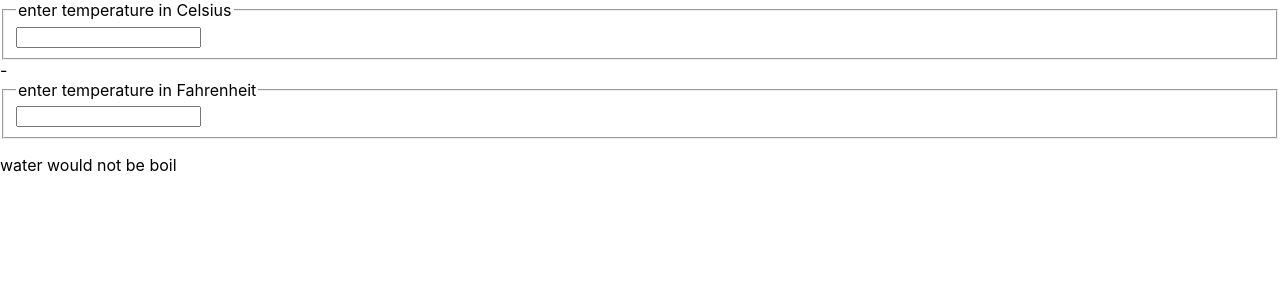
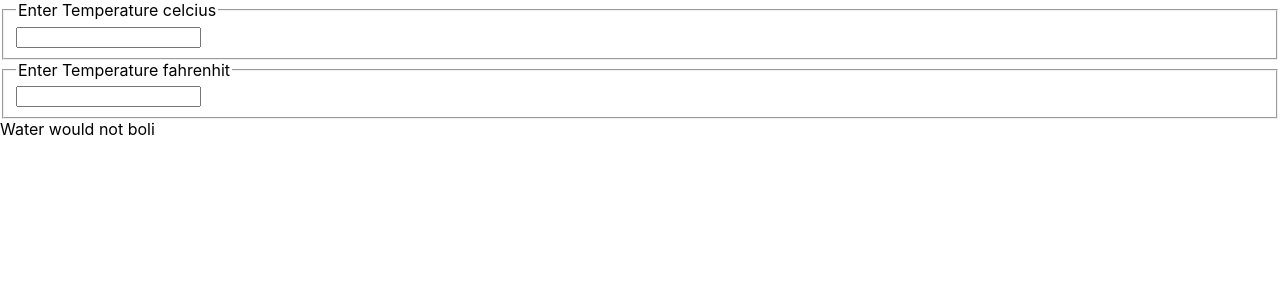
Before and after one commit to enamul58/React-JS-Fundamentals, a React (Create React App) app in the folder reactexercise/: page / in a window 1280 px wide. Shown: the top 300 px of the page. Built offline with nearby package versions, Linux system fonts and the light colour scheme.

Commit message:
temp calculator app

```diff
--- a/reactexercise/src/App.js
+++ b/reactexercise/src/App.js
@@ -12,6 +12,7 @@ import ClockTwo from "./components/Clock_2/ClockTwo";
 import ClockList from "./components/Clock_2/ClockList";
 import Form from "./components/Form/Form";
 import Calculator from "./components/TemperatureCalculator/Calculator";
+import TempCoveter from "./components/TemperatureCalculator_02/Calculator";
 
 function App() {
   // const ary = [1, 2, 3];
@@ -36,7 +37,8 @@ function App() {
       {/* <ClockTwo></ClockTwo> */}
       {/* <ClockList ary={ary}></ClockList> */}
       {/* <Form></Form> */}
-      <Calculator />
+      {/* <Calculator /> */}
+      <TempCoveter />
     </>
   );
 }
--- a/reactexercise/src/components/TemperatureCalculator_02/BoilingVerdict.js
+++ b/reactexercise/src/components/TemperatureCalculator_02/BoilingVerdict.js
@@ -0,0 +1,6 @@
+export default function BoilingVerdict({ celcius = 0 }) {
+  if (celcius >= 100) {
+    return "Water would be boli";
+  }
+  return "Water would not boli";
+}
--- a/reactexercise/src/components/TemperatureCalculator_02/Calculator.js
+++ b/reactexercise/src/components/TemperatureCalculator_02/Calculator.js
@@ -1 +1,41 @@
-import React from "react";
+import React, { Component } from "react";
+import { toFahrenhit, toCelcius, convert } from "./TemperatureConverter";
+import BoilingVerdict from "./BoilingVerdict";
+import TemperatureInput from "./TemperatureInput";
+
+export default class Calculator extends Component {
+  state = {
+    temperature: "",
+    scale: "c",
+  };
+
+  onTemperatureChange = (e, scale) => {
+    this.setState({
+      temperature: e.target.value,
+      scale,
+    });
+  };
+
+  render() {
+    const { temperature, scale } = this.state;
+    const celcius =
+      scale === "f" ? convert(temperature, toCelcius) : temperature;
+    const fahrenhit =
+      scale === "c" ? convert(temperature, toFahrenhit) : temperature;
+    return (
+      <>
+        <TemperatureInput
+          scale="c"
+          temperature={celcius}
+          onTemperatureChange={this.onTemperatureChange}
+        />
+        <TemperatureInput
+          scale="f"
+          temperature={fahrenhit}
+          onTemperatureChange={this.onTemperatureChange}
+        />
+        <BoilingVerdict celcius={parseFloat(temperature)} />
+      </>
+    );
+  }
+}
--- a/reactexercise/src/components/TemperatureCalculator_02/TemperatureConverter.js
+++ b/reactexercise/src/components/TemperatureCalculator_02/TemperatureConverter.js
@@ -0,0 +1,17 @@
+export function toCelcius(fahrenhit) {
+  return ((fahrenhit - 32) * 5) / 9;
+}
+
+export function toFahrenhit(celcius) {
+  return (celcius * 9) / 5 + 32;
+}
+
+export function convert(temperature, convertTo) {
+  const input = parseFloat(temperature);
+  if (Number.isNaN(input)) {
+    return "";
+  }
+  const output = convertTo(input);
+  const rounded = (output * 1000) / 1000;
+  return rounded;
+}
--- a/reactexercise/src/components/TemperatureCalculator_02/TemperatureInput.js
+++ b/reactexercise/src/components/TemperatureCalculator_02/TemperatureInput.js
@@ -0,0 +1,22 @@
+import React from "react";
+
+const setTemperature = {
+  c: "celcius",
+  f: "fahrenhit",
+};
+export default function TemperatureInput({
+  temperature,
+  scale,
+  onTemperatureChange,
+}) {
+  return (
+    <fieldset>
+      <legend>Enter Temperature {setTemperature[scale]}</legend>
+      <input
+        type="text"
+        value={temperature}
+        onChange={(e) => onTemperatureChange(e, scale)}
+      />
+    </fieldset>
+  );
+}
```
